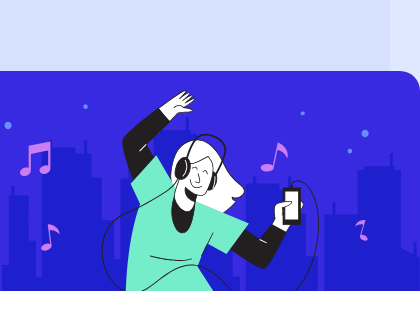
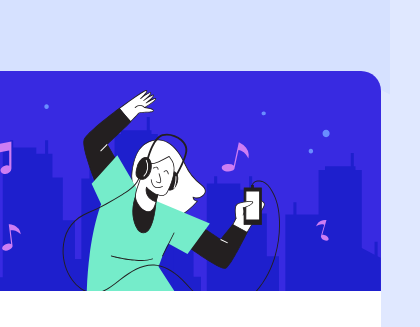
Before and after one commit to binary01-spec/order-summary, a plain HTML site: page index.html in a window 390 px wide. Shown: the top 327 px of the page, 420 px wide, since content can reach past the window. Drawn offline with nearby package versions, Linux system fonts and the light colour scheme.

Commit message:
Update style.css

```diff
--- a/style.css
+++ b/style.css
@@ -90,3 +90,11 @@ body {
   margin-top: 15px;
   padding: 15px;
 }
+@media only screen and (max-width: 900px) {
+  body {
+    max-width: 80%;
+    max-height: 80%;
+    justify-content: center;
+    align-items: center;
+  }
+}
```
